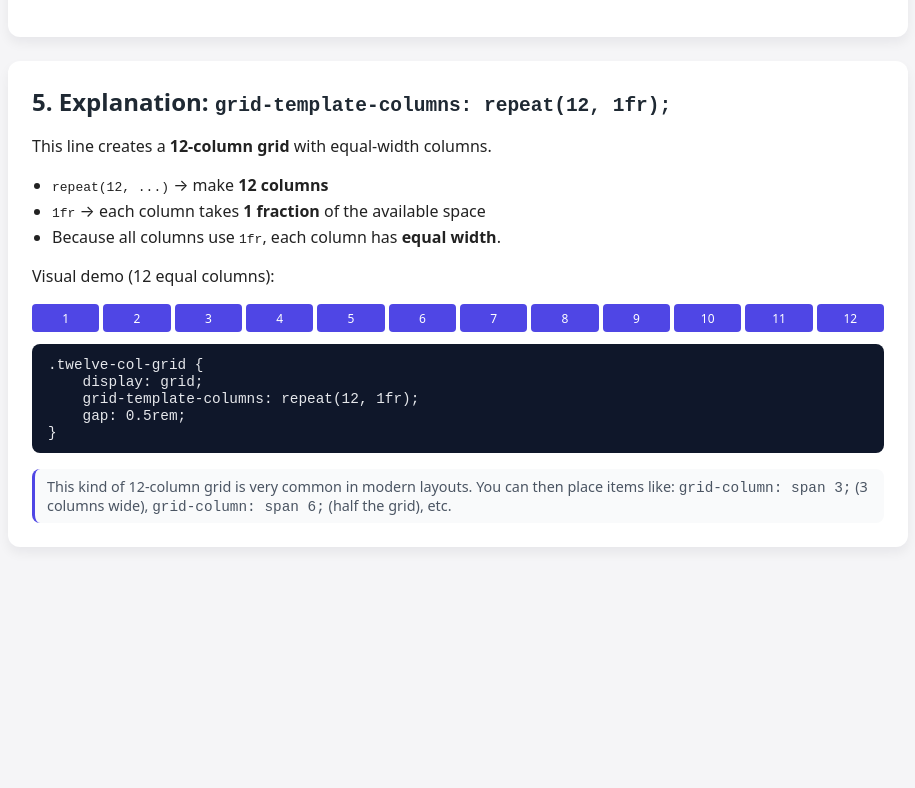
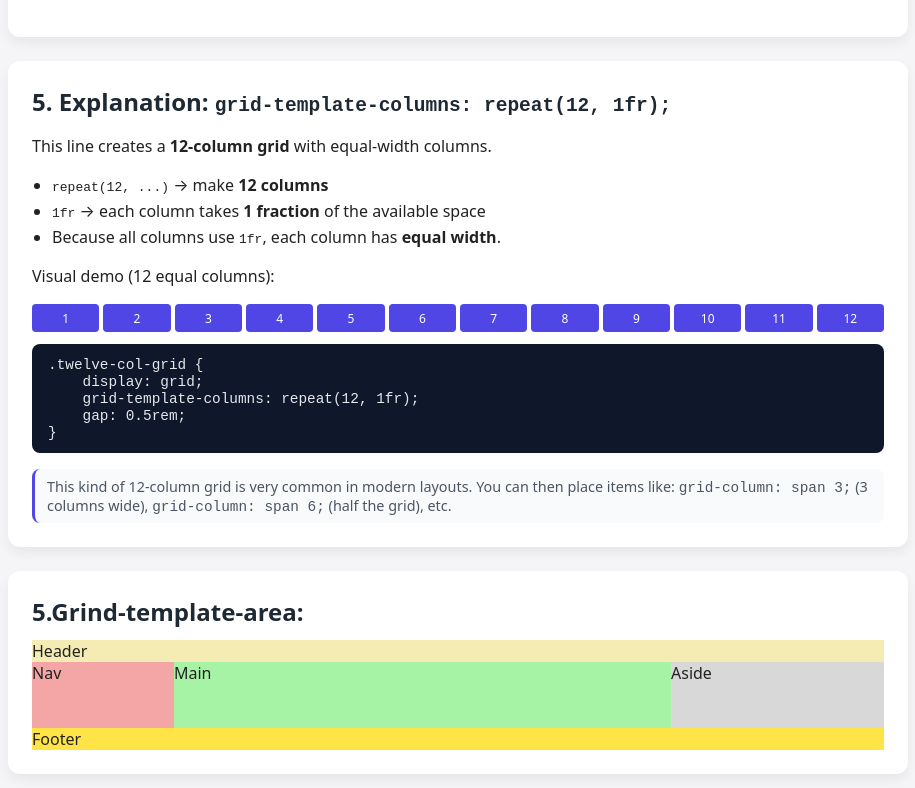
Before and after one commit to PisethSun/CSS-GRID, a plain HTML site: page index.html in a window 1280 px wide. Shown: the part 2546-3334 px from the top of the page, without its empty margins (182-1097 px from the left). Before the commit the page ends 3181 px from the top, so only its background shows below. Drawn offline with Linux system fonts and the light colour scheme.

Commit message:
Add grind template area exmaple

```diff
--- a/index.html
+++ b/index.html
@@ -106,6 +106,44 @@
             border-top: 1px solid #e5e7eb;
             margin: 1.5rem 0;
         }
+
+        .grid-container {
+    display: grid;
+    grid-template: repeat(5, 1fr) / repeat(12, 1fr);
+    grid-template-areas:
+        "head head head head head head head head head head head head"
+        "nav nav main main main main main main main aside aside aside"
+        "nav nav main main main main main main main aside aside aside"
+        "nav nav main main main main main main main aside aside aside"
+        "foot foot foot foot foot foot foot foot foot foot foot foot";
+}
+
+/* Apply colors to each grid-area */
+.head {
+    grid-area: head;
+    background-color: #f5ecb3;   /* Light yellow */
+}
+
+.nav {
+    grid-area: nav;
+    background-color: #f4a5a5;   /* Light red/pink */
+}
+
+.main {
+    grid-area: main;
+    background-color: #a6f3a6;   /* Light green */
+}
+
+.aside {
+    grid-area: aside;
+    background-color: #d8d8d8;   /* Light gray */
+}
+
+.foot {
+    grid-area: foot;
+    background-color: #ffe447;   /* Bright yellow */
+}
+
     </style>
 </head>
 <body>
@@ -297,7 +335,21 @@ main {
                 You can then place items like: <code>grid-column: span 3;</code> (3 columns wide),
                 <code>grid-column: span 6;</code> (half the grid), etc.
             </div>
+
+
+
         </section>
+   <section>
+            <h2>5.Grind-template-area: </h2>
+                 <div class="grid-container">
+    <div class="head">Header</div>
+    <div class="nav">Nav</div>
+    <div class="main">Main</div>
+    <div class="aside">Aside</div>
+    <div class="foot">Footer</div>
+</div>
+
+ </section>
     </main>
 </body>
 </html>
```
